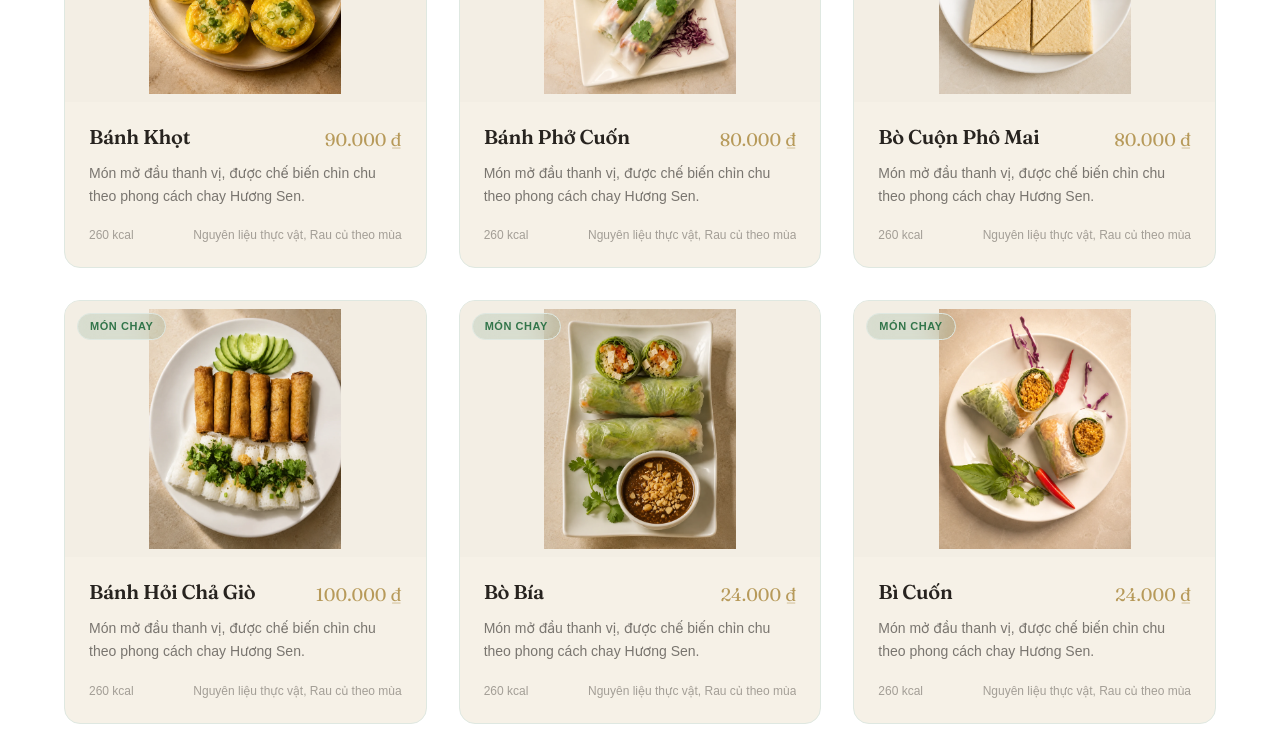
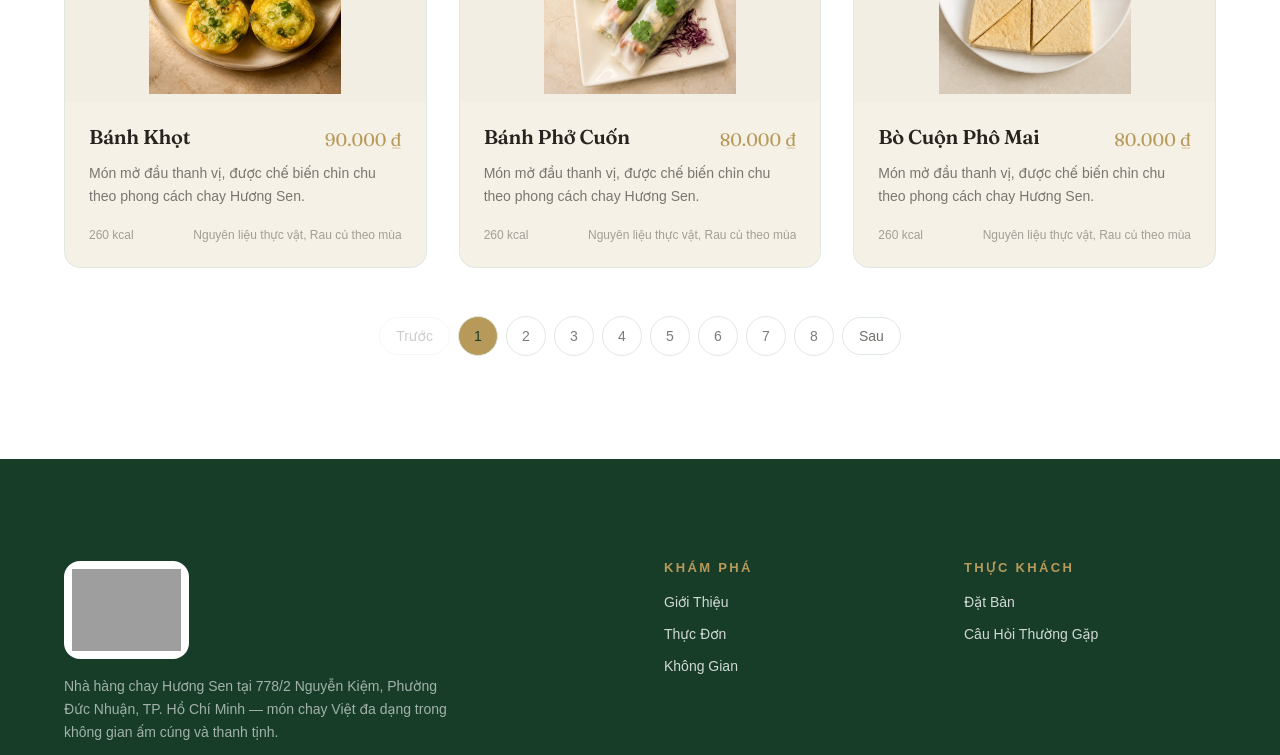
Before and after one commit to BBMDev-stark/nhahangchay, a Next.js app: page /menu in a window 1280 px wide. Shown: the part 1301-2056 px from the top of the page. Built offline with nearby package versions, Linux system fonts and the light colour scheme; grey boxes are pictures that could not be loaded; a web font is replaced by a local one.

Commit message:
Add pagination to menu tabs

```diff
--- a/src/features/menu/components/menu-tabs.tsx
+++ b/src/features/menu/components/menu-tabs.tsx
@@ -73,9 +73,11 @@ const CATEGORIES = (Object.keys(DISH_CATEGORY_LABELS) as DishCategory[]).filter(
 
 type MenuFilter = "all" | DishCategory;
 const FILTERS: MenuFilter[] = ["all", ...CATEGORIES];
+const ITEMS_PER_PAGE = 6;
 
 export function MenuTabs() {
   const [active, setActive] = useState<MenuFilter>("all");
+  const [page, setPage] = useState(1);
 
   const filtered = useMemo(
     () =>
@@ -85,13 +87,24 @@ export function MenuTabs() {
     [active]
   );
 
+  const totalPages = Math.ceil(filtered.length / ITEMS_PER_PAGE);
+  const paginated = useMemo(() => {
+    const start = (page - 1) * ITEMS_PER_PAGE;
+    return filtered.slice(start, start + ITEMS_PER_PAGE);
+  }, [filtered, page]);
+
+  const selectFilter = (filter: MenuFilter) => {
+    setActive(filter);
+    setPage(1);
+  };
+
   return (
     <div>
       <div className="mb-14 flex flex-wrap justify-center gap-3">
         {FILTERS.map((filter) => (
           <button
             key={filter}
-            onClick={() => setActive(filter)}
+            onClick={() => selectFilter(filter)}
             className={cn(
               "text-button rounded-full border px-5 py-2.5 transition-colors",
               active === filter
@@ -105,13 +118,13 @@ export function MenuTabs() {
       </div>
 
       <motion.div
-        key={active}
+        key={`${active}-${page}`}
         initial={{ opacity: 0, y: 10 }}
         animate={{ opacity: 1, y: 0 }}
         transition={{ duration: 0.4, ease: [0.22, 1, 0.36, 1] }}
         className="grid grid-cols-1 gap-8 sm:grid-cols-2 lg:grid-cols-3"
       >
-        {filtered.map((dish) => (
+        {paginated.map((dish) => (
           <MenuCard key={dish.id} dish={dish} />
         ))}
         {filtered.length === 0 && (
@@ -120,6 +133,53 @@ export function MenuTabs() {
           </p>
         )}
       </motion.div>
+
+      {totalPages > 1 && (
+        <nav
+          className="mt-12 flex flex-wrap items-center justify-center gap-2"
+          aria-label="Phân trang thực đơn"
+        >
+          <button
+            type="button"
+            disabled={page === 1}
+            onClick={() => setPage((current) => Math.max(1, current - 1))}
+            className="rounded-full border border-border px-4 py-2 text-sm text-text/65 transition-colors hover:border-gold hover:text-gold disabled:cursor-not-allowed disabled:opacity-35"
+          >
+            Trước
+          </button>
+
+          {Array.from({ length: totalPages }, (_, index) => index + 1).map(
+            (pageNumber) => (
+              <button
+                key={pageNumber}
+                type="button"
+                aria-label={`Trang ${pageNumber}`}
+                aria-current={page === pageNumber ? "page" : undefined}
+                onClick={() => setPage(pageNumber)}
+                className={cn(
+                  "flex h-10 w-10 items-center justify-center rounded-full border text-sm transition-colors",
+                  page === pageNumber
+                    ? "border-gold bg-gold text-bg-dark"
+                    : "border-border text-text/60 hover:border-gold hover:text-gold",
+                )}
+              >
+                {pageNumber}
+              </button>
+            ),
+          )}
+
+          <button
+            type="button"
+            disabled={page === totalPages}
+            onClick={() =>
+              setPage((current) => Math.min(totalPages, current + 1))
+            }
+            className="rounded-full border border-border px-4 py-2 text-sm text-text/65 transition-colors hover:border-gold hover:text-gold disabled:cursor-not-allowed disabled:opacity-35"
+          >
+            Sau
+          </button>
+        </nav>
+      )}
     </div>
   );
 }
```
